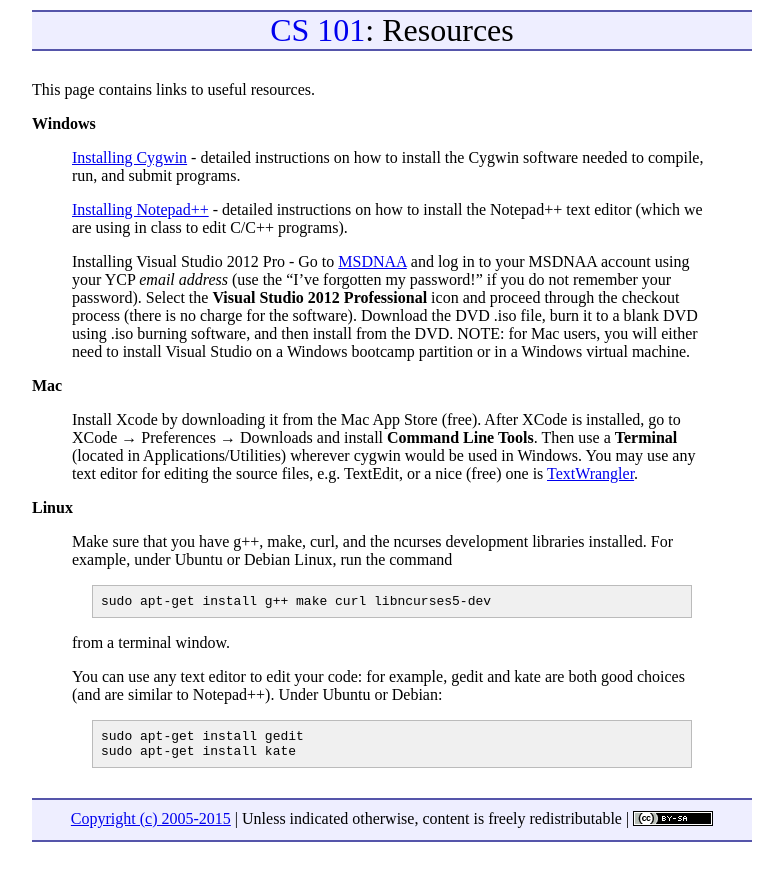
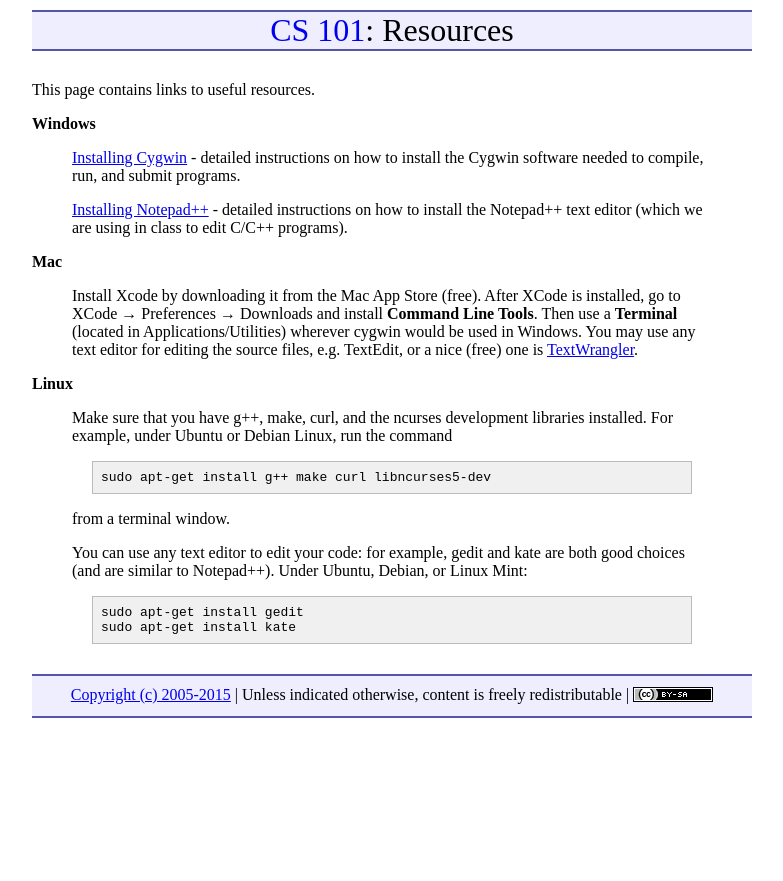
Before and after one commit to ycpcs/cs101-spring2015, a Jekyll site: the page built from resources.md, in a window 1280 px wide. Shown: the top 881 px of the page, without its empty margins (248-1031 px from the left). Built offline with Jekyll 4.4.1, drawn with Linux system fonts in a browser that asks for light colours; Markdown is read by kramdown in place of the engine named in the settings.

Commit message:
students will not need visual studio

```diff
--- a/resources.md
+++ b/resources.md
@@ -10,8 +10,6 @@ This page contains links to useful resources.
 > [Installing Cygwin](installCygwin.html) - detailed instructions on how to install the Cygwin software needed to compile, run, and submit programs.
 >
 > [Installing Notepad++](installNotepadpp.html) - detailed instructions on how to install the Notepad++ text editor (which we are using in class to edit C/C++ programs).
->
-> Installing Visual Studio 2012 Pro - Go to [MSDNAA](http://msdn05.e-academy.com/elms/Storefront/Home.aspx?campus=ycp_physci) and log in to your MSDNAA account using your YCP *email address* (use the "I've forgotten my password!" if you do not remember your password). Select the **Visual Studio 2012 Professional** icon and proceed through the checkout process (there is no charge for the software). Download the DVD .iso file, burn it to a blank DVD using .iso burning software, and then install from the DVD. NOTE: for Mac users, you will either need to install Visual Studio on a Windows bootcamp partition or in a Windows virtual machine.
 
 **Mac**
 
@@ -25,7 +23,7 @@ This page contains links to useful resources.
 >
 > from a terminal window.
 >
-> You can use any text editor to edit your code: for example, gedit and kate are both good choices (and are similar to Notepad++). Under Ubuntu or Debian:
+> You can use any text editor to edit your code: for example, gedit and kate are both good choices (and are similar to Notepad++). Under Ubuntu, Debian, or Linux Mint:
 >
 >     sudo apt-get install gedit
 >     sudo apt-get install kate
```
